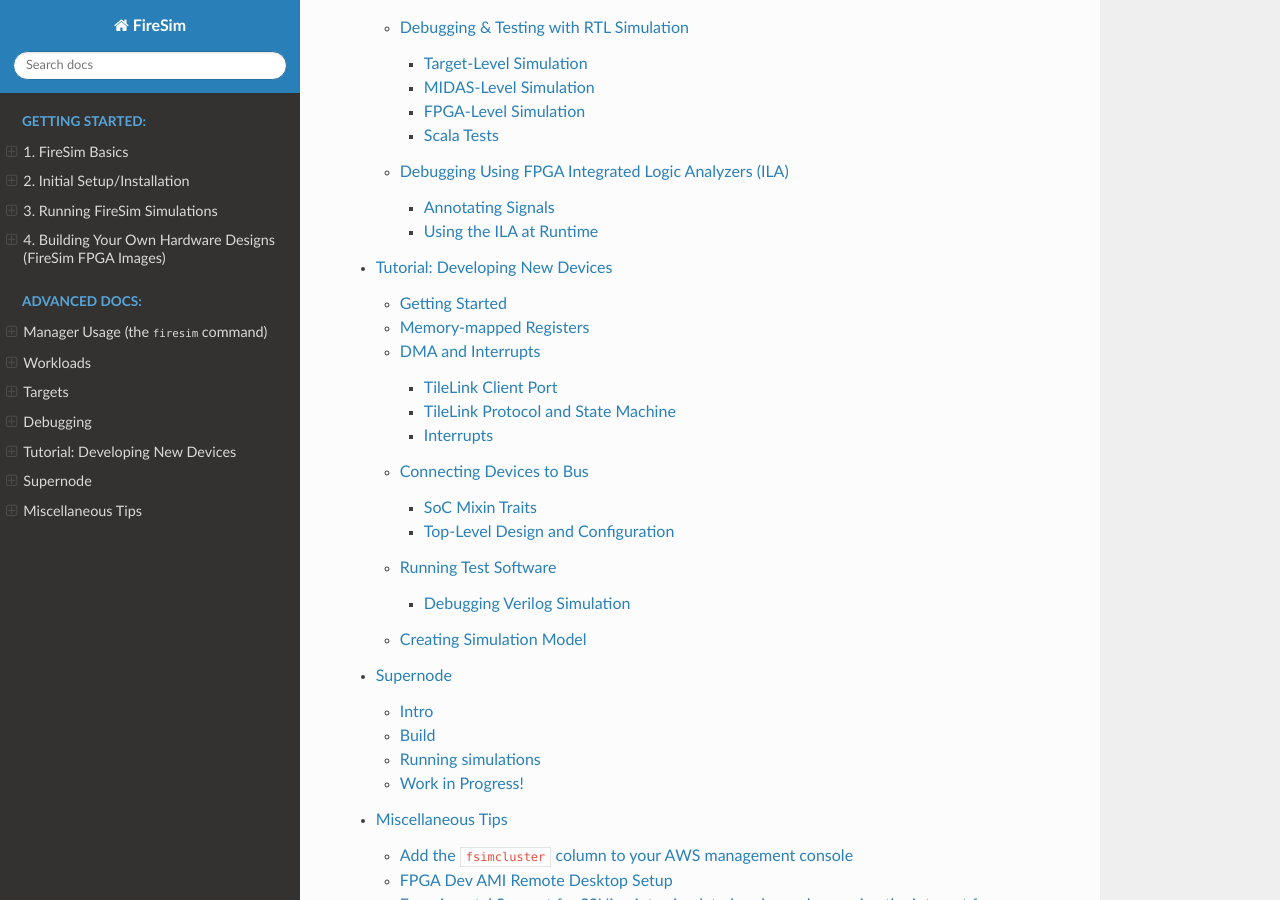
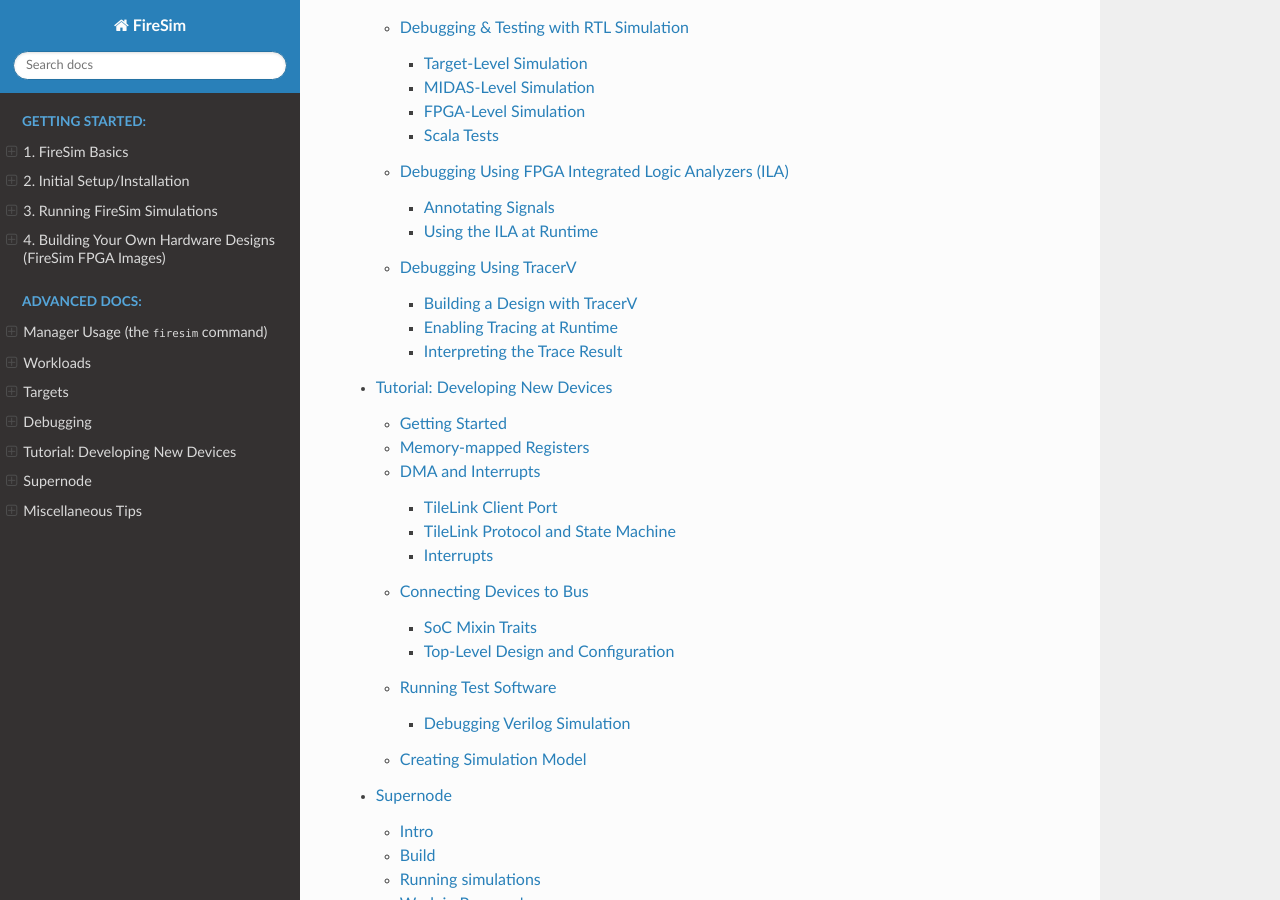
Before and after one commit to firesim/firesim, a Sphinx documentation site: the page built from docs/index.rst, in a window 1280 px wide and 900 px high, scrolled down 3119 px. Built offline with Sphinx 7.4.7 and the Read the Docs theme 2.0.0, drawn with Linux system fonts in a browser that asks for light colours; pages that are not in the unit, such as notebooks, are missing from menus; some of the changed lines change nothing that is shown.

Commit message:
add initial TracerV documentation

```diff
--- /dev/null
+++ b/docs/Advanced-Usage/Debugging/TracerV.rst
@@ -0,0 +1,79 @@
+Debugging Using TracerV
+=======================
+
+FireSim can provide a cycle-by-cycle trace of the CPU's architectural state
+over the course of execution. This can be useful for profiling or debugging.
+The tracing functionality is provided by the TracerV widget.
+
+Building a Design with TracerV
+------------------------------
+
+To use TracerV in your design, you must build and use one of the target
+configurations that contain the tracer. For instance, if you are using the
+FireSimRocketChipQuadCoreConfig, switch to the
+FireSimRocketCoreQuadCoreTracedConfig.
+
+In TargetConfigs.scala:
+
+.. code-block:: scala
+
+    class FireSimRocketChipQuadCoreTracedConfig extends Config(
+      new WithTraceRocket ++ new FireSimRocketChipQuadCoreConfig)
+
+In config_build_recipes.ini:
+
+.. code-block:: ini
+
+    [firesim-quadcore-traced-nic-ddr3-llc4mb]
+    DESIGN=FireSim
+    TARGET_CONFIG=FireSimRocketChipQuadCoreTracedConfig
+    PLATFORM_CONFIG=FireSimDDR3FRFCFSLLC4MBConfig
+    instancetype=c4.4xlarge
+    deploytriplet=None
+
+In config_build.ini:
+
+.. code-block:: ini
+
+    [builds]
+    firesim-quadcore-traced-nic-ddr3-llc4mb
+
+Then run "firesim buildafi" to build an FPGA image. Add the resulting AGFI as
+a new entry in config_hwdb.ini.
+
+.. code-block:: ini
+
+    [firesim-quadcore-traced-nic-ddr3-llc4mb]
+    agfi=agfi-XXXXX
+    deploytripletoverride=None
+    customruntimeconfig=None
+
+Finally, use this image as the defaulthwconfig in config_runtime.ini.
+
+Enabling Tracing at Runtime
+---------------------------
+
+By default, FireSim will not collect data from the TracerV widget, even if it
+is included. To enable collection, add a new section to your config_runtime.ini.
+
+.. code-block:: ini
+
+    [tracing]
+    enable=yes
+
+Now when you run a workload, a trace output file will be placed in the
+sim_slot_X directory on the F1 instance under the name TRACEFILE.
+Tracing the entirety of a long-running job like a Linux-based workload can
+generate a pretty large image, and you may only care about the state within a
+certain timeframe. Therefore, FireSim allows you to specify a start cycle and
+end cycle for collecting data. By default, it starts at cycle 0 and ends at
+the last cycle of the simulation. To change this, add the following under
+the "tracing" section.
+
+.. code-block:: ini
+
+    startcycle=XXXX
+    endcycle=YYYY
+
+Interpreting the Trace Result
+-----------------------------
--- a/docs/Advanced-Usage/Debugging/index.rst
+++ b/docs/Advanced-Usage/Debugging/index.rst
@@ -5,8 +5,9 @@
 
 
 .. toctree::
-      :maxdepth: 2
+   :maxdepth: 2
    :caption: Debugging:
 
    RTL-Simulation.rst
    Debugging-Hardware-Using-ILA.rst
+   TracerV.rst
```
